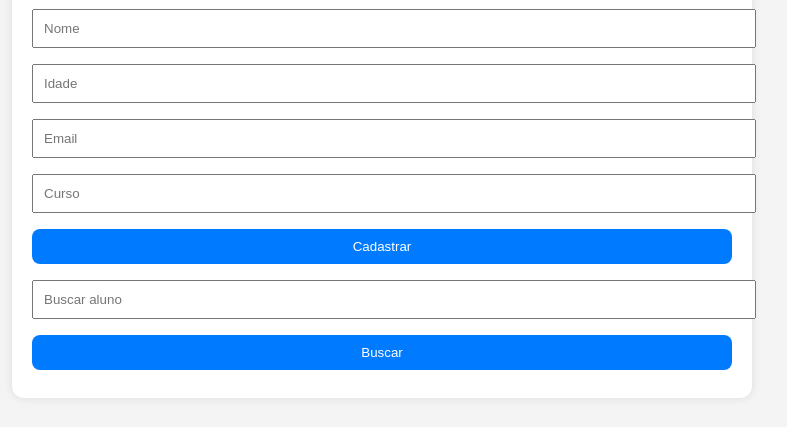
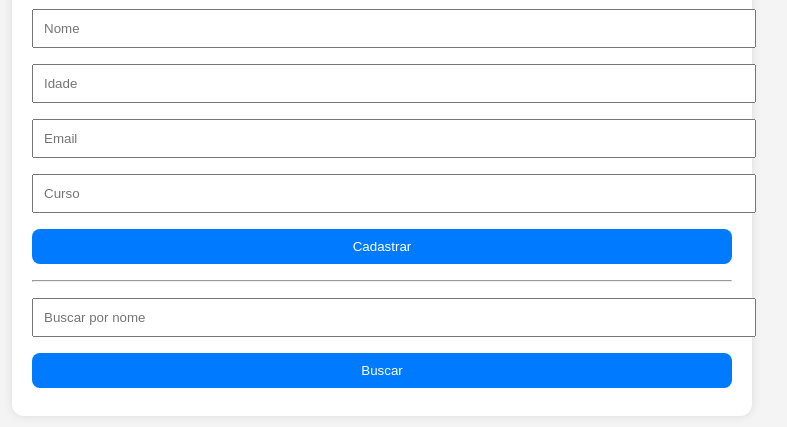
Before and after one commit to Sword-sukuna/TCC_test, a plain HTML site: page index.html in a window 1280 px wide. Shown: the part 129-556 px from the top of the page, without its empty margins (258-1045 px from the left). Drawn offline with Linux system fonts and the light colour scheme.

Commit message:
Update index.html

```diff
--- a/index.html
+++ b/index.html
@@ -2,7 +2,6 @@
 <html lang="pt-BR">
 <head>
   <meta charset="UTF-8">
-  <meta name="viewport" content="width=device-width, initial-scale=1.0">
   <title>Cadastro de Alunos</title>
   <link rel="stylesheet" href="style.css">
 </head>
@@ -18,7 +17,9 @@
       <button type="submit">Cadastrar</button>
     </form>
 
-    <input type="text" id="buscar" placeholder="Buscar aluno">
+    <hr>
+
+    <input type="text" id="buscar" placeholder="Buscar por nome">
     <button onclick="buscarAlunos()">Buscar</button>
 
     <div id="lista"></div>
```
